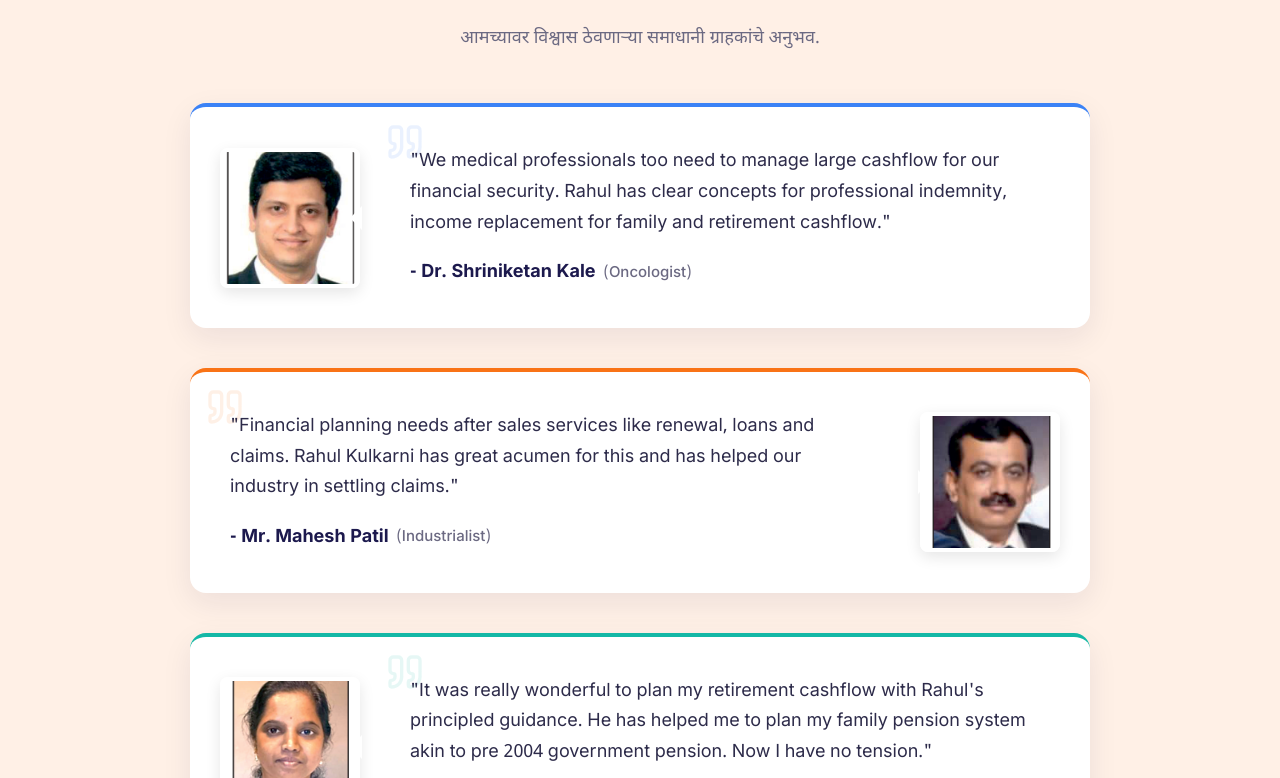
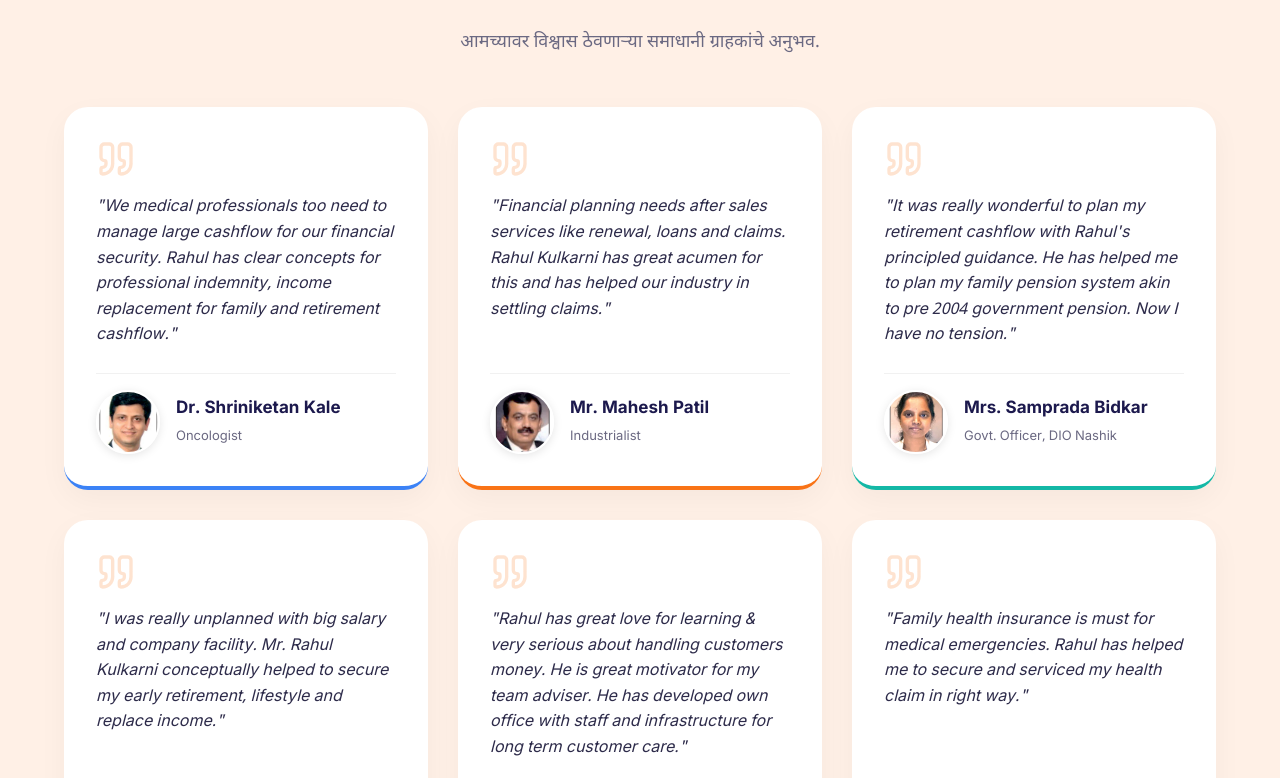
Before and after one commit to pranotikusarkar873-lgtm/family-first-financial-planning, a React (Vite) app in the folder frontend/: page / in a window 1280 px wide. Shown: the part 3642-4420 px from the top of the page. Built offline with nearby package versions, Linux system fonts and the light colour scheme.

Commit message:
revert: Restore Testimonials card layout

```diff
--- a/frontend/src/components/Testimonials.css
+++ b/frontend/src/components/Testimonials.css
@@ -14,165 +14,102 @@
   font-size: 2.5rem;
   font-weight: 700;
   color: var(--primary-navy);
-  margin-bottom: 12px;
+  margin-bottom: 16px;
 }
 
 .testimonials-subtitle {
+  font-size: 1.125rem;
   color: var(--text-light);
-  font-size: 1.125rem;
   max-width: 600px;
   margin: 0 auto;
 }
 
-.testimonials-zigzag {
+.testimonials-grid {
+  display: grid;
+  grid-template-columns: repeat(3, 1fr);
+  gap: 30px;
+}
+
+.testimonial-card {
+  background-color: white;
+  border-radius: var(--radius-lg);
+  padding: 32px;
+  box-shadow: 0 10px 30px rgba(0, 0, 0, 0.04);
+  position: relative;
+  transition: transform 0.3s ease, box-shadow 0.3s ease;
   display: flex;
   flex-direction: column;
-  gap: 40px;
-  max-width: 900px;
-  margin: 0 auto;
 }
 
-.zigzag-item {
+.testimonial-card:hover {
+  transform: translateY(-5px);
+  box-shadow: 0 15px 40px rgba(0, 0, 0, 0.08);
+}
+
+.quote-icon {
+  color: rgba(249, 115, 22, 0.2);
+  margin-bottom: 16px;
+}
+
+.testimonial-text {
+  font-size: 1rem;
+  color: var(--text-dark);
+  line-height: 1.6;
+  font-style: italic;
+  margin-bottom: 24px;
+  flex-grow: 1;
+}
+
+.testimonial-author {
   display: flex;
   align-items: center;
-  gap: 40px;
-  background: white;
-  padding: 30px;
-  border-radius: var(--radius-md);
-  box-shadow: var(--shadow-card);
-  position: relative;
-  transition: transform 0.3s ease;
+  gap: 16px;
+  margin-top: auto;
+  border-top: 1px solid #f1f1f1;
+  padding-top: 16px;
 }
 
-.zigzag-item:hover {
-  transform: translateY(-5px);
-  box-shadow: 0 15px 35px rgba(0,0,0,0.08);
-}
-
-.zigzag-item.row-reverse {
-  flex-direction: row-reverse;
-}
-
-.zigzag-image-container {
-  flex-shrink: 0;
-  width: 140px;
-  height: 140px;
-  border-radius: 8px; /* Slightly square but soft edges */
-  overflow: hidden;
-  box-shadow: 0 5px 15px rgba(0,0,0,0.1);
-  border: 4px solid white;
-}
-
-.zigzag-image {
-  width: 100%;
-  height: 100%;
-  object-fit: cover;
-  display: block;
-}
-
-.fallback-avatar {
-  width: 100%;
-  height: 100%;
+.author-avatar {
+  width: 64px;
+  height: 64px;
+  border-radius: 50%;
   display: flex;
   align-items: center;
   justify-content: center;
+  font-weight: 700;
+  font-size: 1.25rem;
   color: white;
-  font-size: 2.5rem;
-  font-weight: 700;
+  flex-shrink: 0;
 }
 
-.zigzag-content {
-  flex-grow: 1;
-  position: relative;
-  padding: 10px;
+.author-info h4 {
+  font-size: 1.0625rem;
+  font-weight: 700;
+  color: var(--primary-navy);
+  margin-bottom: 4px;
 }
 
-.quote-mark {
-  position: absolute;
-  top: -15px;
-  left: -15px;
-  opacity: 0.1;
-  z-index: 0;
+.author-info p {
+  font-size: 0.8125rem;
+  color: var(--text-light);
 }
 
-.zigzag-text {
-  font-size: 1.125rem;
-  color: var(--text-dark);
-  line-height: 1.7;
-  margin-bottom: 20px;
-  position: relative;
-  z-index: 1;
-  font-style: normal; /* User's image had normal text */
-}
-
-.zigzag-author {
-  display: flex;
-  align-items: center;
-  flex-wrap: wrap;
-  gap: 8px;
-  position: relative;
-  z-index: 1;
-}
-
-.zigzag-author h4 {
-  font-weight: 700;
-  color: var(--primary-navy);
-  font-size: 1.125rem;
-  margin: 0;
-}
-
-.zigzag-author span {
-  color: var(--text-light);
-  font-size: 0.9375rem;
-  font-weight: 500;
-}
-
-/* Add small triangle pointers on desktop */
-@media (min-width: 769px) {
-  .zigzag-content::before {
-    content: '';
-    position: absolute;
-    top: 50%;
-    transform: translateY(-50%);
-    border-width: 12px;
-    border-style: solid;
-  }
-
-  .zigzag-item.row-normal .zigzag-content::before {
-    left: -62px;
-    border-color: transparent white transparent transparent;
-  }
-
-  .zigzag-item.row-reverse .zigzag-content::before {
-    right: -62px;
-    border-color: transparent transparent transparent white;
+@media (max-width: 1024px) {
+  .testimonials-grid {
+    grid-template-columns: repeat(2, 1fr);
   }
 }
 
 @media (max-width: 768px) {
-  .zigzag-item, .zigzag-item.row-reverse {
-    flex-direction: column;
-    text-align: center;
-    gap: 20px;
-    padding: 24px 20px;
+  .testimonials-section {
+    padding: 60px 0;
   }
 
-  .zigzag-image-container {
-    width: 120px;
-    height: 120px;
+  .testimonials-title {
+    font-size: 2rem;
   }
 
-  .quote-mark {
-    left: 50%;
-    transform: translateX(-50%);
-    top: -10px;
-  }
-
-  .zigzag-author {
-    justify-content: center;
-  }
-
-  .zigzag-text {
-    font-size: 1rem;
+  .testimonials-grid {
+    grid-template-columns: 1fr;
   }
 }
--- a/frontend/src/components/Testimonials.jsx
+++ b/frontend/src/components/Testimonials.jsx
@@ -59,12 +59,12 @@ const containerVariants = {
   visible: {
     opacity: 1,
     transition: {
-      staggerChildren: 0.2
+      staggerChildren: 0.15
     }
   }
 };
 
-const itemVariants = {
+const cardVariants = {
   hidden: { opacity: 0, y: 30 },
   visible: {
     opacity: 1,
@@ -91,42 +91,43 @@ const Testimonials = () => {
         </motion.div>
 
         <motion.div
-          className="testimonials-zigzag"
+          className="testimonials-grid"
           variants={containerVariants}
           initial="hidden"
           whileInView="visible"
-          viewport={{ once: true, amount: 0.1 }}
+          viewport={{ once: false, amount: 0.1 }}
         >
-          {testimonialsData.map((testimonial, index) => {
-            const isEven = index % 2 === 0;
-            return (
-              <motion.div
-                key={index}
-                className={`zigzag-item ${isEven ? 'row-normal' : 'row-reverse'}`}
-                variants={itemVariants}
-                style={{ borderTop: `4px solid ${testimonial.color}` }}
-              >
-                <div className="zigzag-image-container">
-                  {testimonial.image ? (
-                    <img src={testimonial.image} alt={testimonial.name} className="zigzag-image" />
-                  ) : (
-                    <div className="fallback-avatar" style={{ backgroundColor: testimonial.color }}>
-                      {testimonial.initials}
-                    </div>
-                  )}
+          {testimonialsData.map((testimonial, index) => (
+            <motion.div
+              key={index}
+              className="testimonial-card"
+              variants={cardVariants}
+              style={{ borderBottom: `4px solid ${testimonial.color}` }}
+            >
+              <Quote size={40} className="quote-icon" />
+              <p className="testimonial-text">"{testimonial.text}"</p>
+
+              <div className="testimonial-author">
+                <div
+                  className="author-avatar"
+                  style={{
+                    backgroundColor: testimonial.image ? 'transparent' : testimonial.color,
+                    backgroundImage: testimonial.image ? `url(${testimonial.image})` : 'none',
+                    backgroundSize: 'cover',
+                    backgroundPosition: 'center',
+                    border: testimonial.image ? '2px solid white' : 'none',
+                    boxShadow: testimonial.image ? '0 2px 10px rgba(0,0,0,0.1)' : 'none'
+                  }}
+                >
+                  {!testimonial.image && testimonial.initials}
                 </div>
-
-                <div className="zigzag-content">
-                  <Quote size={40} className="quote-mark" color={testimonial.color} />
-                  <p className="zigzag-text">"{testimonial.text}"</p>
-                  <div className="zigzag-author">
-                    <h4>- {testimonial.name}</h4>
-                    <span>({testimonial.role})</span>
-                  </div>
+                <div className="author-info">
+                  <h4>{testimonial.name}</h4>
+                  <p>{testimonial.role}</p>
                 </div>
-              </motion.div>
-            );
-          })}
+              </div>
+            </motion.div>
+          ))}
         </motion.div>
 
       </div>
```
